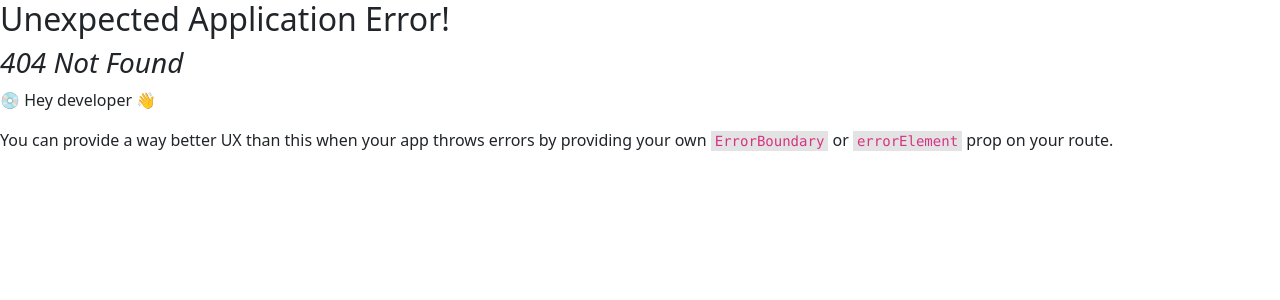
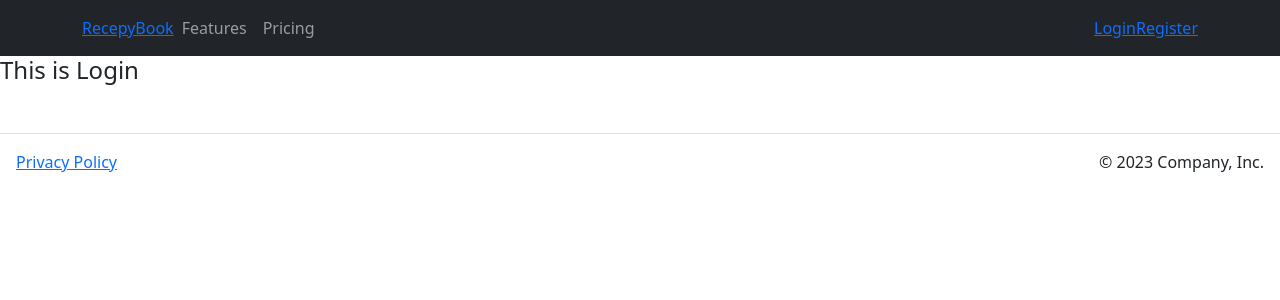
Before and after one commit to sabzi3212/recipe-hunter, a React (Vite) app: page /login in a window 1280 px wide. Before the commit this address had no page. Shown: the top 300 px of the page. Built offline with nearby package versions, Linux system fonts and the light colour scheme.

Commit message:
login register added with routes

```diff
--- a/package.json
+++ b/package.json
@@ -17,6 +17,7 @@
     "react": "^18.2.0",
     "react-bootstrap": "^2.7.4",
     "react-dom": "^18.2.0",
+    "react-icons": "^4.8.0",
     "react-router-dom": "^6.11.1",
     "sort-by": "^1.2.0"
   },
--- /dev/null
+++ b/src/layout/LoginLayout.jsx
@@ -0,0 +1,18 @@
+/* eslint-disable no-unused-vars */
+import React from 'react';
+import NavigationBar from '../pages/Shared/NavigationBar';
+import Footer from '../pages/Shared/Footer';
+
+import Login from '../pages/Login/Login/Login';
+
+const LoginLayout = () => {
+    return (
+        <div>
+            <NavigationBar></NavigationBar>
+            <Login></Login>
+            <Footer></Footer>
+        </div>
+    );
+};
+
+export default LoginLayout;
--- /dev/null
+++ b/src/layout/RegistrationLayout.jsx
@@ -0,0 +1,19 @@
+/* eslint-disable no-unused-vars */
+import React from 'react';
+import NavigationBar from '../pages/Shared/NavigationBar';
+import Register from '../pages/Login/Register/Register';
+import Footer from '../pages/Shared/Footer';
+
+const RegistrationLayout = () => {
+    return (
+        <div>
+
+            <NavigationBar></NavigationBar>
+            <Register></Register>
+            <Footer></Footer>
+
+        </div>
+    );
+};
+
+export default RegistrationLayout;
--- /dev/null
+++ b/src/pages/Login/Login/Login.jsx
@@ -0,0 +1,12 @@
+/* eslint-disable no-unused-vars */
+import React from 'react';
+
+const Login = () => {
+  return (
+    <div>
+      <h4>This is Login</h4>
+    </div>
+  );
+};
+
+export default Login;
--- /dev/null
+++ b/src/pages/Login/Register/Register.jsx
@@ -0,0 +1,12 @@
+/* eslint-disable no-unused-vars */
+import React from 'react';
+
+const Register = () => {
+  return (
+    <div>
+      <h4>This is register</h4>
+    </div>
+  );
+};
+
+export default Register;
--- a/src/pages/Shared/NavigationBar.jsx
+++ b/src/pages/Shared/NavigationBar.jsx
@@ -1,12 +1,13 @@
 /* eslint-disable no-unused-vars */
 import React from 'react';
 import { Container, Nav, Navbar } from 'react-bootstrap';
+import { Link } from 'react-router-dom';
 
 const NavigationBar = () => {
     return (
         <Navbar collapseOnSelect expand="lg" bg="dark" variant="dark">
       <Container>
-        <Navbar.Brand href="#home">React-Bootstrap</Navbar.Brand>
+        <Link to='/home'>RecepyBook</Link>
         <Navbar.Toggle aria-controls="responsive-navbar-nav" />
         <Navbar.Collapse id="responsive-navbar-nav">
           <Nav className="me-auto">
@@ -14,10 +15,8 @@ const NavigationBar = () => {
             <Nav.Link href="#pricing">Pricing</Nav.Link>
           </Nav>
           <Nav>
-            <Nav.Link href="#deets">More deets</Nav.Link>
-            <Nav.Link eventKey={2} href="#memes">
-              Dank memes
-            </Nav.Link>
+            <Link to='/login'>Login</Link>
+            <Link to='/register'>Register</Link>
           </Nav>
         </Navbar.Collapse>
       </Container>
```
Also changed, not shown: src/routes/Routes.jsx (+17 -1 lines), 1 other file (tests, documents, lock files or other folders).
